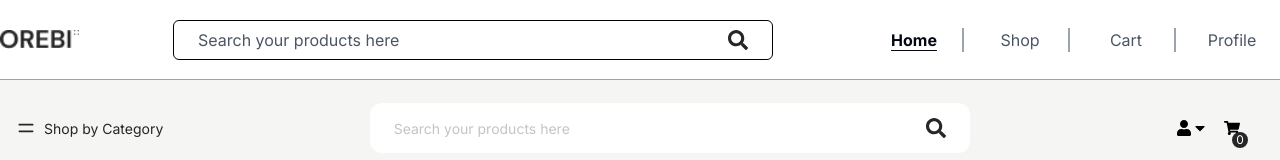
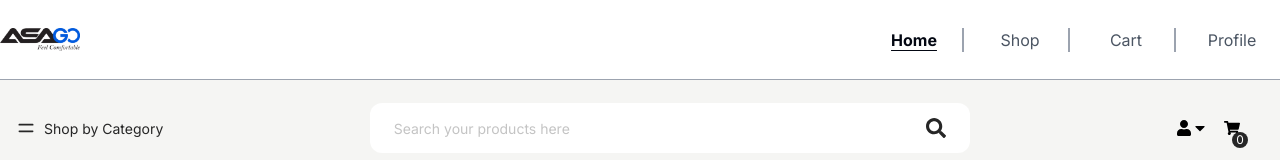
Before and after one commit to Ashik-Ahmed/asago-fashion-ecommerce-frontend, a Next.js app: page / in a window 1280 px wide. Shown: the top 160 px of the page. Built offline with nearby package versions, Linux system fonts and the light colour scheme.

Commit message:
logo and header file updated

```diff
--- a/src/components/HeaderBottom.jsx
+++ b/src/components/HeaderBottom.jsx
@@ -5,6 +5,7 @@ import { motion } from "framer-motion";
 import { HiOutlineMenuAlt4 } from "react-icons/hi";
 import { FaSearch, FaUser, FaCaretDown, FaShoppingCart } from "react-icons/fa";
 import Link from "next/link";
+import Image from "next/image";
 
 const HeaderBottom = () => {
     // const products = useSelector((state) => state.orebiReducer.products);
@@ -126,7 +127,7 @@ const HeaderBottom = () => {
                                             key={item._id}
                                             className="max-w-[600px] h-28 bg-gray-100 mb-3 flex items-center gap-3"
                                         >
-                                            <img className="w-24" src={item.img} alt="productImg" />
+                                            <Image className="w-24" src={item.img} alt="productImg" />
                                             <div className="flex flex-col gap-1">
                                                 <p className="font-semibold text-lg">
                                                     {item.productName}
--- a/src/components/Navbar.jsx
+++ b/src/components/Navbar.jsx
@@ -1,7 +1,7 @@
 "use client";
 import Image from "next/image";
 import Link from "next/link";
-import logo from "@/app/assets/logoBlack.png";
+import logo from "@/app/assets/logo.jpeg";
 import { FaSearch } from "react-icons/fa";
 import { IoCloseOutline } from "react-icons/io5";
 import { HiMenuAlt2 } from "react-icons/hi";
@@ -36,7 +36,7 @@ const Navbar = () => {
                 <Link href={"/"}>
                     <Image src={logo} alt="logo" className="w-20" />
                 </Link>
-                <div className="relative w-full hidden lg:inline-flex lg:w-[600px] h-10 text-base text-primeColor border-[1px] border-black items-center gap-2 justify-between px-6 rounded-md">
+                {/* <div className="relative w-full hidden lg:inline-flex lg:w-[600px] h-10 text-base text-primeColor border-[1px] border-black items-center gap-2 justify-between px-6 rounded-md">
                     <input
                         type="text"
                         placeholder="Search your products here"
@@ -52,7 +52,7 @@ const Navbar = () => {
                     ) : (
                         <FaSearch className="w-5 h-5 hover:cursor-pointer" />
                     )}
-                </div>
+                </div> */}
                 <div className="hidden md:inline-flex items-center gap-2">
                     {navBarList.map((item) => (
                         <Link
```
Also changed, not shown: src/app/assets/logo.jpeg (added).
